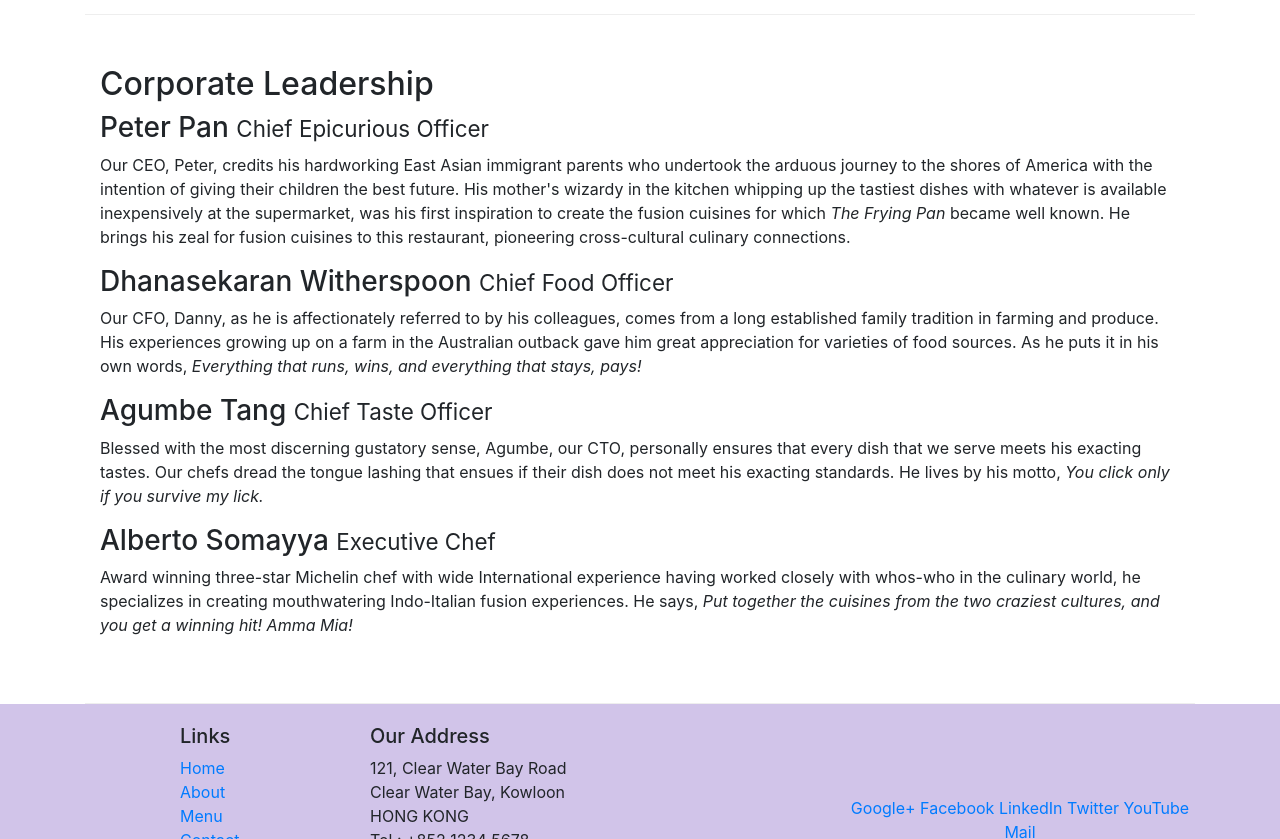
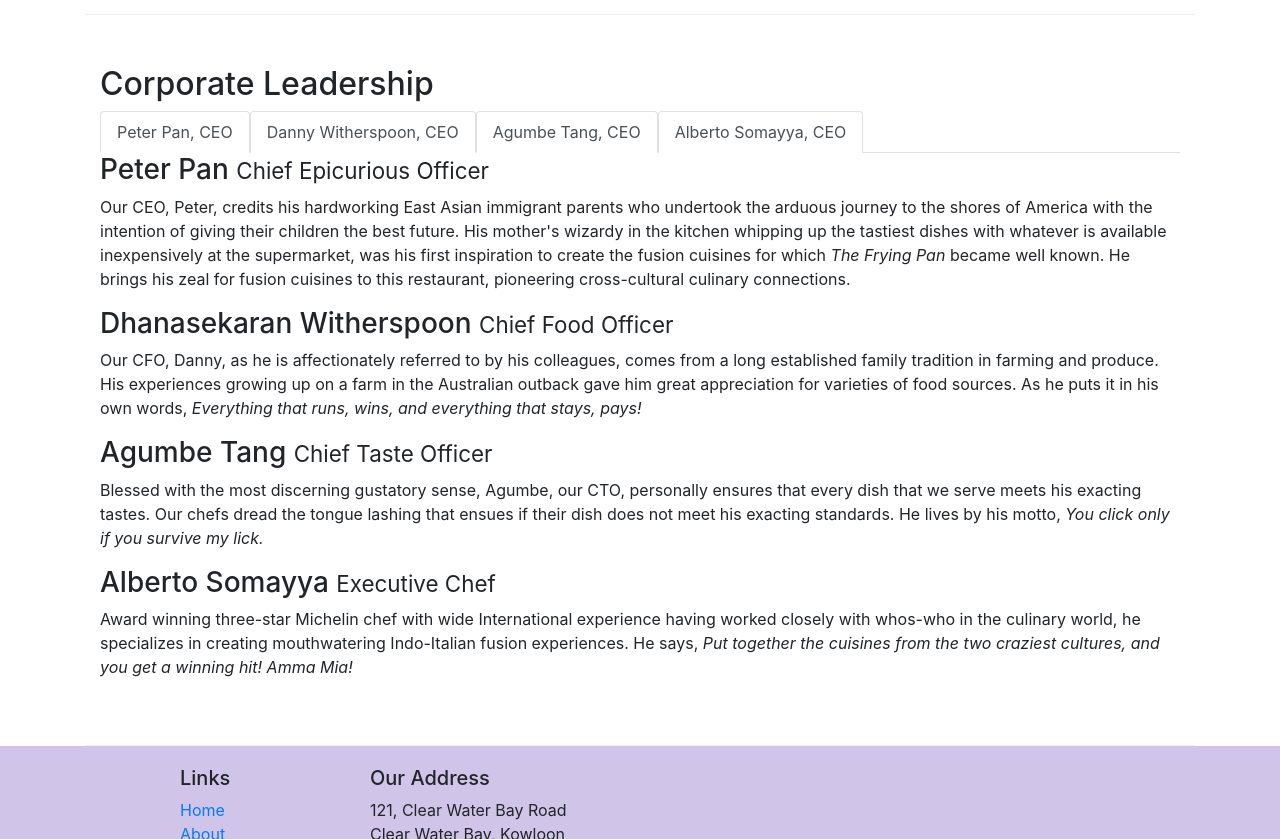
Before and after one commit to ehsanpanahy/bootstrap, a website: page aboutus.html in a window 1280 px wide. Shown: the part 850-1689 px from the top of the page. Drawn offline with nearby package versions, Linux system fonts and the light colour scheme.

Commit message:
Bootstrap Icon Fonts Commit

```diff
--- a/aboutus.html
+++ b/aboutus.html
@@ -10,6 +10,8 @@
 
     <!-- Bootstrap CSS -->
     <link rel="stylesheet" href="node_modules/bootstrap/dist/css/bootstrap.min.css">
+    <link rel="stylesheet" href="node_modules/font-awesome/css/font-awesome.min.css">
+    <link rel="stylesheet" href="node_modules/bootstrap-social/bootstrap-social.css">
     <link rel="stylesheet" href="css/styles.css">
 
     <title>Ristorante Con Fusion: About Us</title>
@@ -80,6 +82,25 @@
         <div class="row row-content">
             <div class="col">
                 <h2>Corporate Leadership</h2>
+
+                <ul class="nav nav-tabs">
+                    <li class="nav-item">
+                        <a class="nav-link active" href="#peter"
+                        role="tab" data-toggle="tab">Peter Pan, CEO</a>
+                    </li>
+                    <li class="nav-item">
+                        <a class="nav-link active" href="#danny"
+                        role="tab" data-toggle="tab">Danny Witherspoon, CEO</a>
+                    </li>
+                    <li class="nav-item">
+                        <a class="nav-link active" href="#agumbe"
+                        role="tab" data-toggle="tab">Agumbe Tang, CEO</a>
+                    </li>
+                    <li class="nav-item">
+                        <a class="nav-link active" href="#alberto"
+                        role="tab" data-toggle="tab">Alberto Somayya, CEO</a>
+                    </li>
+                </ul>
                 <h3>Peter Pan <small>Chief Epicurious Officer</small></h3>
                 <p class="d-none d-sm-block">Our CEO, Peter, credits his hardworking East Asian immigrant parents who undertook the arduous journey to the shores of America with the intention of giving their children the best future. His mother's wizardy in the kitchen whipping up the tastiest dishes with whatever is available inexpensively at the supermarket, was his first inspiration to create the fusion cuisines for which <em>The Frying Pan</em> became well known. He brings his zeal for fusion cuisines to this restaurant, pioneering cross-cultural culinary connections.</p>
                 <h3>Dhanasekaran Witherspoon <small>Chief Food Officer</small></h3>
@@ -111,19 +132,19 @@
 		              121, Clear Water Bay Road<br>
 		              Clear Water Bay, Kowloon<br>
 		              HONG KONG<br>
-		              Tel.: +852 1234 5678<br>
-		              Fax: +852 8765 4321<br>
-		              Email: <a href="mailto:confusion@food.net">confusion@food.net</a>
+		              <i class="fa fa-phone fa-lg"></i>: +852 1234 5678<br>
+		              <i class="fa fa-fax fa-lg"></i>: +852 8765 4321<br>
+		              <i class="fa fa-envelope fa-lg"></i>: <a href="mailto:confusion@food.net">confusion@food.net</a>
 		           </address>
                 </div>
                 <div class="col-12 col-sm-4 align-self-center">
                     <div class="text-center">
-                        <a href="http://google.com/+">Google+</a>
-                        <a href="http://www.facebook.com/profile.php?id=">Facebook</a>
-                        <a href="http://www.linkedin.com/in/">LinkedIn</a>
-                        <a href="http://twitter.com/">Twitter</a>
-                        <a href="http://youtube.com/">YouTube</a>
-                        <a href="mailto:">Mail</a>
+                        <a class="btn btn-social-icon btn-google" href="http://google.com/+"><i class="fa fa-google-plus fa-lg"></i></a>
+                        <a class="btn btn-social-icon btn-facebook" href="http://www.facebook.com/profile.php?id="><i class="fa fa-facebook fa-lg"></i></a>
+                        <a class="btn btn-social-icon btn-linkedin" href="http://www.linkedin.com/in/"><i class="fa fa-linkedin fa-lg"></i></a>
+                        <a class="btn btn-social-icon btn-twitter" href="http://twitter.com/"><i class="fa fa-twitter fa-lg"></i></a>
+                        <a class="btn btn-social-icon btn-google" href="http://youtube.com/"><i class="fa fa-youtube fa-lg"></i></a>
+                        <a class="btn btn-social-icon "href="mailto:"><i class="fa fa-envelope-o fa-lg"></i></a>
                     </div>
                 </div>
            </div>
--- a/package.json
+++ b/package.json
@@ -15,6 +15,8 @@
   },
   "dependencies": {
     "bootstrap": "^4.0.0",
+    "bootstrap-social": "^5.1.1",
+    "font-awesome": "^4.7.0",
     "jquery": "^3.3.1",
     "popper.js": "^1.12.9"
   }
```
Also changed, not shown: index.html (+15 -13 lines), 1 other file.
